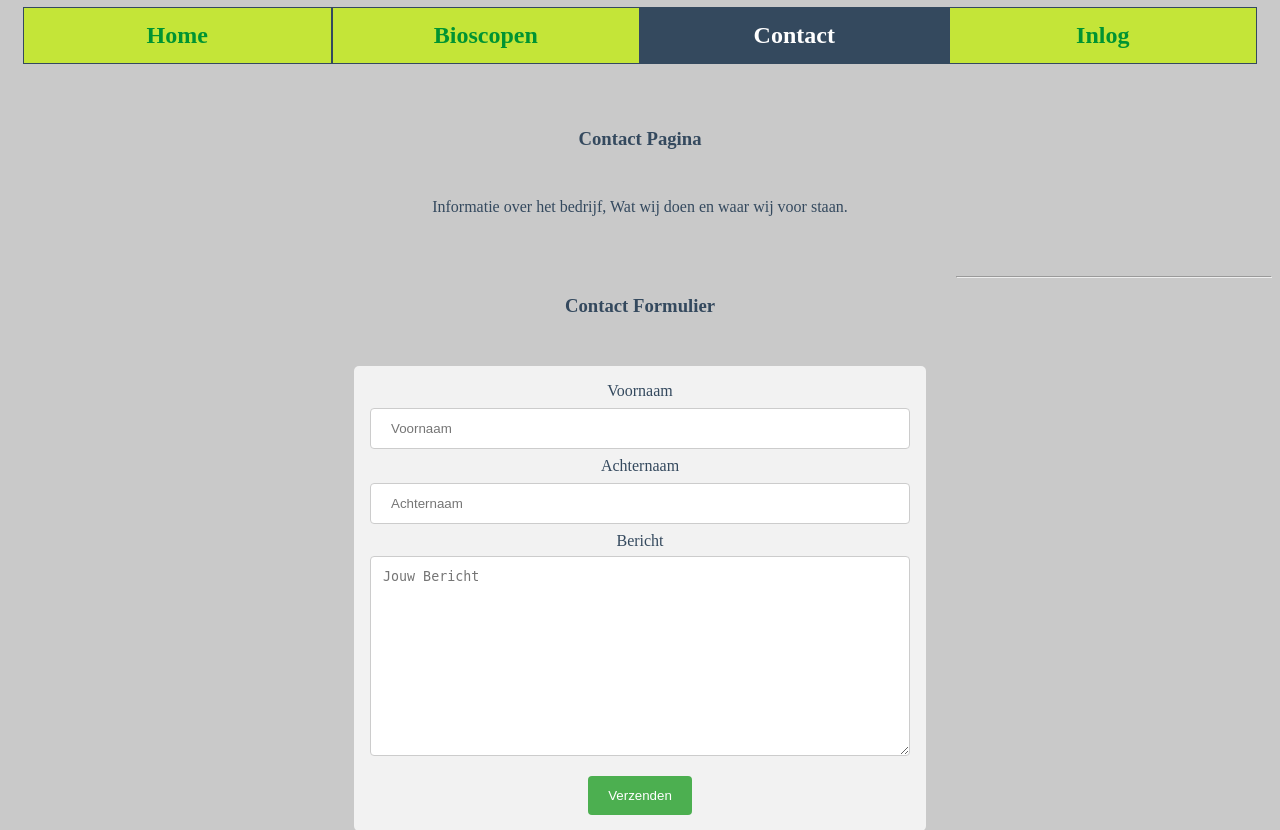
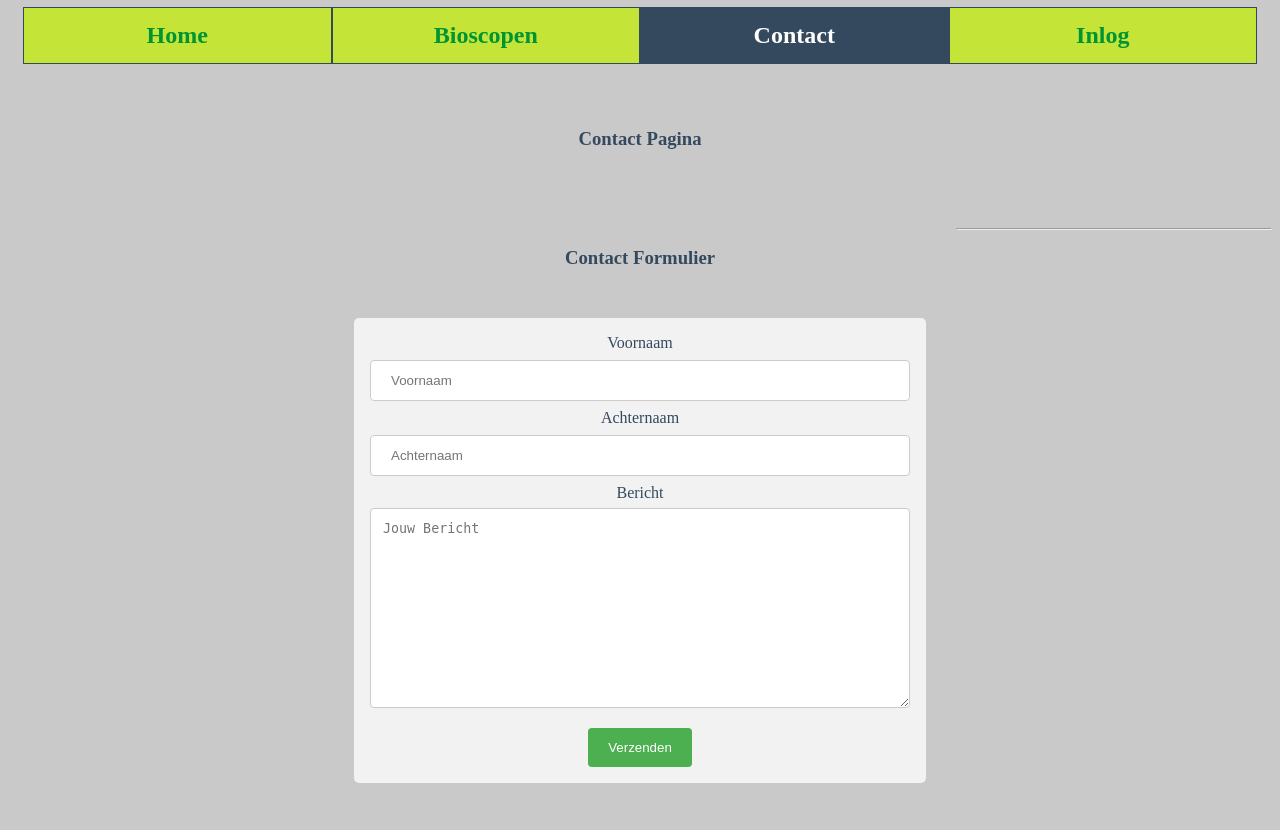
Before and after one commit to Asghar-46ab/gameplay-party, a PHP site: template view/pages/contact.php in a window 1280 px wide. Shown: the part 327-1157 px from the top of the page. Run offline with PHP 8.4, Linux system fonts and the light colour scheme; the template is opened without the code that fills it, so the values that code supplies are empty; some libraries are stand-ins or nearby versions.

Commit message:
op contact pagina/ contact form gewerkt

```diff
--- a/view/pages/contact.php
+++ b/view/pages/contact.php
@@ -3,7 +3,6 @@
   <div class="col-3"></div>
   <div id="informatieHome" class="col-6">
     <h3 class="col-12">Contact Pagina</h3>
-    <span class="col-12">Informatie over het bedrijf, Wat wij doen en waar wij voor staan.</span>
   </div>
   <div class="col-3"></div>
 </div>
```
Also changed, not shown: 1 other file.
